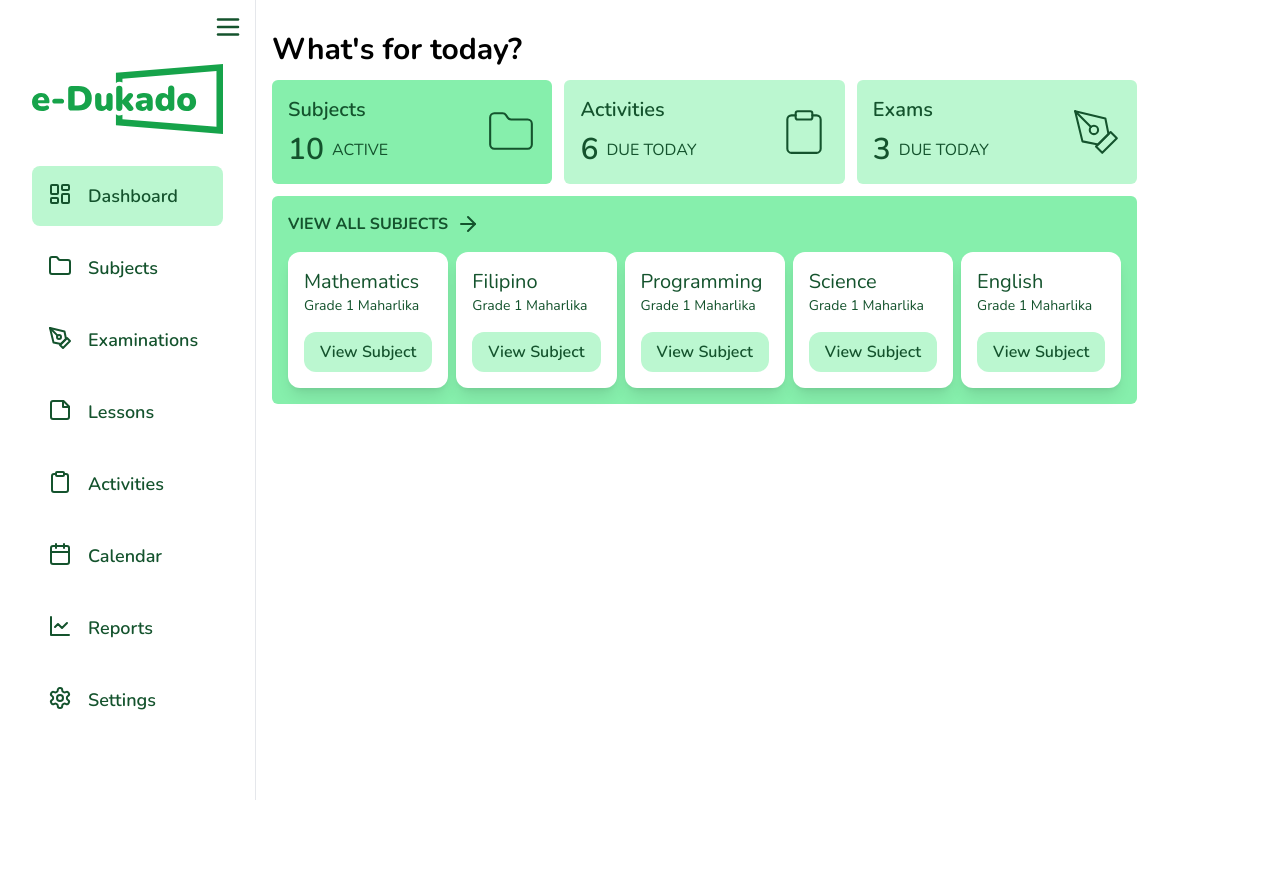
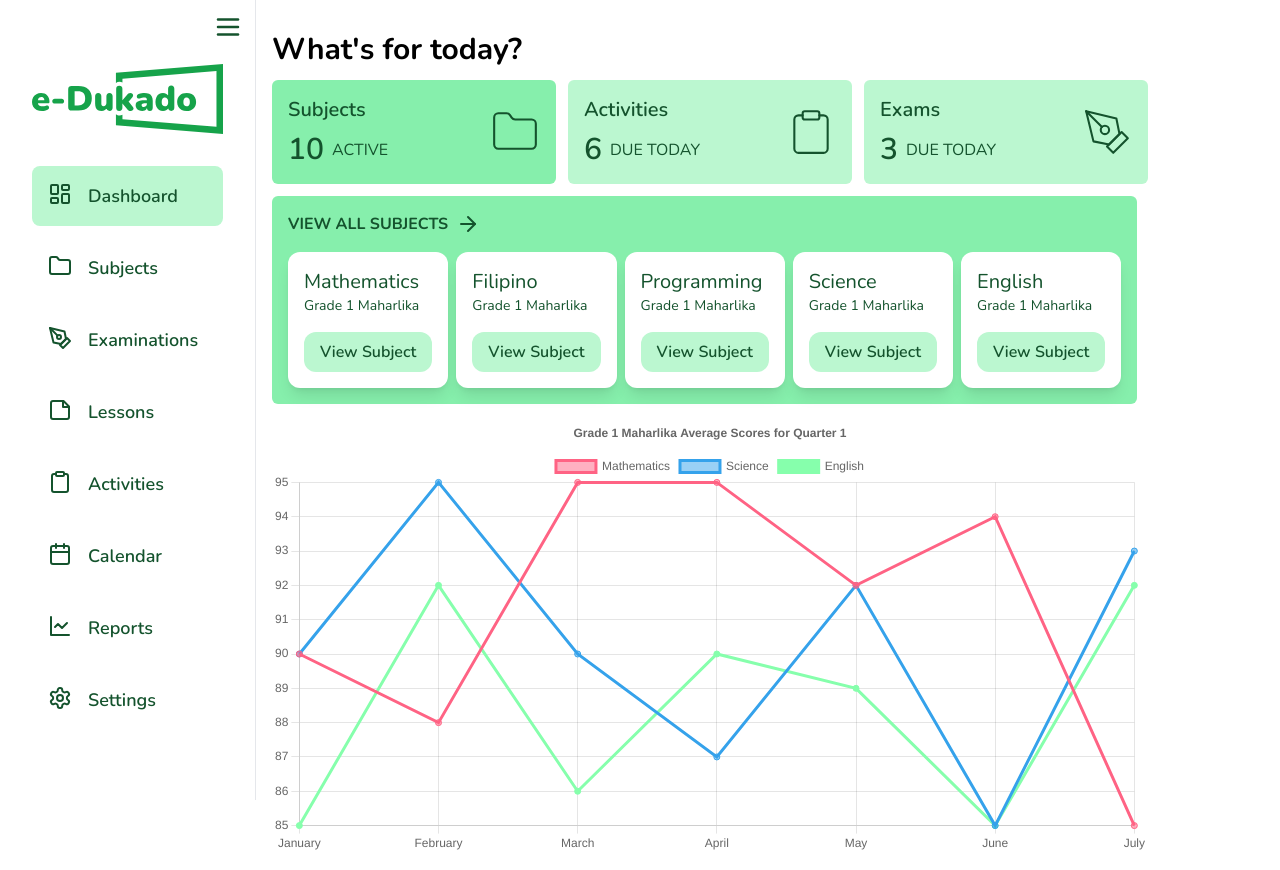
Before and after one commit to Sievoncoldblade/e-dukado, a Next.js app: page /dashboard in a window 1280 px wide. Before the commit the page ends 800 px from the top, so only its background shows below. Built offline with nearby package versions, Linux system fonts and the light colour scheme; no server answers.

Commit message:
added charts

```diff
--- a/app/page.tsx
+++ b/app/page.tsx
@@ -22,8 +22,8 @@ export default function Home() {
         <SignInButtons />
       </nav>
       <div>
-        <div className='absolute top-48 left-0 md:left-24 flex flex-col overflow-hidden px-4'>
-          <h1 className='text-3xl md:text-[5rem]  font-extrabold text-yellow-500'>e-Dukado LMS</h1>
+        <div className='absolute top-48 left-0 md:left-24 flex flex-col px-4'>
+          <h1 className='text-3xl md:text-[5rem] mb-4 font-extrabold text-yellow-500'>e-Dukado LMS</h1>
           <div className='text-green-500 text-md md:text-2xl'>
             <p>A Learning Management System developed for</p>
             <p>Santa Rosa Elementary School Central I</p>
--- a/components/QuickBits.tsx
+++ b/components/QuickBits.tsx
@@ -2,6 +2,11 @@ import { ArrowRight, Clipboard, Folder, PenTool } from "lucide-react";
 import Image from "next/image";
 import React from "react";
 import Math from "@/public/subjects/math.jpg";
+import { Chart as ChartJS, CategoryScale, LinearScale, PointElement, LineElement, Title, Tooltip, Legend } from "chart.js";
+import { Line } from "react-chartjs-2";
+import { faker } from "@faker-js/faker";
+
+ChartJS.register(CategoryScale, LinearScale, PointElement, LineElement, Title, Tooltip, Legend);
 
 const QuickBits = () => {
   return (
@@ -97,8 +102,50 @@ const QuickBits = () => {
           </div>
         </div>
       </div>
+      <div>
+        <Line options={options} data={data} />
+      </div>
     </div>
   );
 };
 
+const labels = ["January", "February", "March", "April", "May", "June", "July"];
+
+export const options = {
+  responsive: true,
+  plugins: {
+    legend: {
+      position: "top" as const,
+    },
+    title: {
+      display: true,
+      text: "Grade 1 Maharlika Average Scores for Quarter 1",
+    },
+  },
+};
+
+export const data = {
+  labels,
+  datasets: [
+    {
+      label: "Mathematics",
+      data: labels.map(() => faker.number.int({ min: 85, max: 95 })),
+      borderColor: "rgb(255, 99, 132)",
+      backgroundColor: "rgba(255, 99, 132, 0.5)",
+    },
+    {
+      label: "Science",
+      data: labels.map(() => faker.number.int({ min: 85, max: 95 })),
+      borderColor: "rgb(53, 162, 235)",
+      backgroundColor: "rgba(53, 162, 235, 0.5)",
+    },
+    {
+      label: "English",
+      data: labels.map(() => faker.number.int({ min: 85, max: 95 })),
+      borderColor: "rgb(134, 255, 172)",
+      backgroundColor: "rgb(134, 255, 172)",
+    },
+  ],
+};
+
 export default QuickBits;
--- a/package.json
+++ b/package.json
@@ -13,6 +13,7 @@
     "@types/react": "18.2.21",
     "@types/react-dom": "18.2.7",
     "autoprefixer": "10.4.15",
+    "chart.js": "^4.4.0",
     "eslint": "8.49.0",
     "eslint-config-next": "13.4.19",
     "lucide-react": "^0.277.0",
@@ -21,12 +22,14 @@
     "next-themes": "^0.2.1",
     "postcss": "8.4.29",
     "react": "18.2.0",
+    "react-chartjs-2": "^5.2.0",
     "react-dom": "18.2.0",
     "react-hook-form": "^7.46.1",
     "tailwindcss": "3.3.3",
     "typescript": "5.2.2"
   },
   "devDependencies": {
+    "@faker-js/faker": "^8.1.0",
     "@svgr/webpack": "^8.1.0"
   }
 }
```
Also changed, not shown: 1 other file (tests, documents, lock files or other folders).
